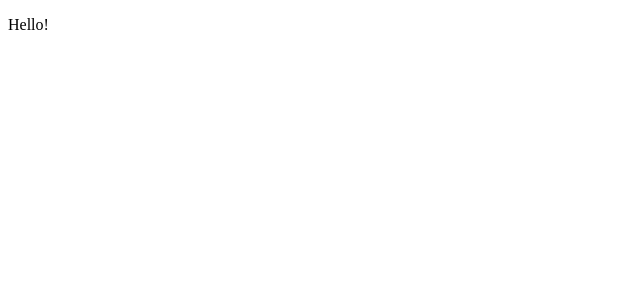
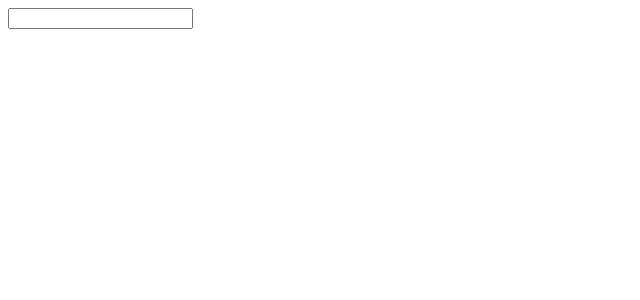
Before and after one commit to EazyInput/EazyInputReact, a React (Vite) app: page / in a window 1280 px wide. Shown: the top 300 px of the page, without its empty margins (0-640 px from the left). Built offline with nearby package versions, Linux system fonts and the light colour scheme.

Commit message:
base hooks and input

```diff
--- a/package.json
+++ b/package.json
@@ -17,6 +17,7 @@
   },
   "devDependencies": {
     "@eslint/js": "^9.15.0",
+    "@testing-library/jest-dom": "^6.6.3",
     "@types/jest": "^29.5.14",
     "@types/react": "^18.3.12",
     "@types/react-dom": "^18.3.1",
@@ -26,6 +27,7 @@
     "eslint-plugin-prettier": "^5.2.1",
     "eslint-plugin-react-hooks": "^5.0.0",
     "eslint-plugin-react-refresh": "^0.4.14",
+    "eslint-plugin-unicorn": "^56.0.1",
     "globals": "^15.12.0",
     "jsdom": "^25.0.1",
     "prettier": "^3.4.1",
--- a/src/app/app.tsx
+++ b/src/app/app.tsx
@@ -1,3 +1,11 @@
+import { BaseInput, useTextInput } from "../library";
+
 export const App: React.FC = () => {
-  return <p>Hello!</p>;
+  const input = useTextInput();
+
+  return (
+    <div>
+      <BaseInput type="text" useInput={input} />
+    </div>
+  );
 };
--- /dev/null
+++ b/src/library/base/base-input.tsx
@@ -0,0 +1,24 @@
+import IUseInput from "../interfaces/i-use-input";
+import { InputType } from "../types/input-type";
+
+export const BaseInput: React.FC<BaseInputProperties> = ({
+  type,
+  useInput,
+}) => {
+  const determineValue = (): string => {
+    return useInput.value.toString();
+  };
+
+  return (
+    <input
+      onInput={useInput.handleUpdate}
+      type={type}
+      value={determineValue()}
+    />
+  );
+};
+
+interface BaseInputProperties {
+  type: string;
+  useInput: IUseInput<InputType>;
+}
--- /dev/null
+++ b/src/library/hooks/use-input.ts
@@ -0,0 +1,23 @@
+import { useState } from "react";
+import IUseInput from "../interfaces/i-use-input";
+
+export default function useInput<T>(
+  initialValue: T,
+  mappingFunction: (event: HTMLInputElement) => T,
+): IUseInput<T> {
+  const [value, setValue] = useState<T>(initialValue);
+  const [valid, setValid] = useState<boolean>(false);
+  const [error, setError] = useState<string>("");
+  const [dirty, setDirty] = useState<boolean>(false);
+
+  const handleUpdate = (event: React.ChangeEvent<HTMLInputElement>): void => {
+    const element = event.target;
+
+    setDirty(true);
+    setValue(mappingFunction(element));
+    setValid(element.validity.valid);
+    setError(element.validationMessage);
+  };
+
+  return { dirty, error, value, valid, handleUpdate };
+}
--- /dev/null
+++ b/src/library/hooks/use-number-input.ts
@@ -0,0 +1,6 @@
+import IUseInput from "../interfaces/i-use-input";
+import useInput from "./use-input";
+
+export default function useNumberInput(initialValue = 0): IUseInput<number> {
+  return useInput<number>(initialValue, (updated) => updated.valueAsNumber);
+}
--- /dev/null
+++ b/src/library/hooks/use-text-input.ts
@@ -0,0 +1,6 @@
+import IUseInput from "../interfaces/i-use-input";
+import useInput from "./use-input";
+
+export default function useTextInput(initialValue = ""): IUseInput<string> {
+  return useInput<string>(initialValue, (updated) => updated.value);
+}
--- /dev/null
+++ b/src/library/index.ts
@@ -0,0 +1,18 @@
+// Interfaces
+
+export type { default as IValid } from "./interfaces/i-valid";
+export type { default as IUseInput } from "./interfaces/i-use-input";
+
+// Hooks
+
+export { default as useInput } from "./hooks/use-input";
+export { default as useTextInput } from "./hooks/use-text-input";
+export { default as useNumberInput } from "./hooks/use-number-input";
+
+// Types
+
+export type { InputType } from "./types/input-type";
+
+// Base
+
+export { BaseInput } from "./base/base-input";
--- /dev/null
+++ b/src/library/interfaces/i-use-input.ts
@@ -0,0 +1,8 @@
+import IValid from "./i-valid";
+
+export default interface IUseInput<T> extends IValid {
+  dirty: boolean;
+  error: string;
+  value: T;
+  handleUpdate: (event: React.ChangeEvent<HTMLInputElement>) => void;
+}
--- /dev/null
+++ b/src/library/types/input-type.ts
@@ -0,0 +1 @@
+export type InputType = string | Date | number | boolean;
--- a/src/main.tsx
+++ b/src/main.tsx
@@ -2,7 +2,7 @@ import { StrictMode } from "react";
 import { createRoot } from "react-dom/client";
 import { App } from "./app/app";
 
-createRoot(document.getElementById("root") ?? new Element()).render(
+createRoot(document.querySelector("#root") ?? new Element()).render(
   <StrictMode>
     <App />
   </StrictMode>,
--- a/src/setup-tests.ts
+++ b/src/setup-tests.ts
@@ -0,0 +1 @@
+import "@testing-library/jest-dom";
```
Also changed, not shown: eslint.config.js (+11 -1 lines), 1 other file (tests, documents, lock files or other folders).
